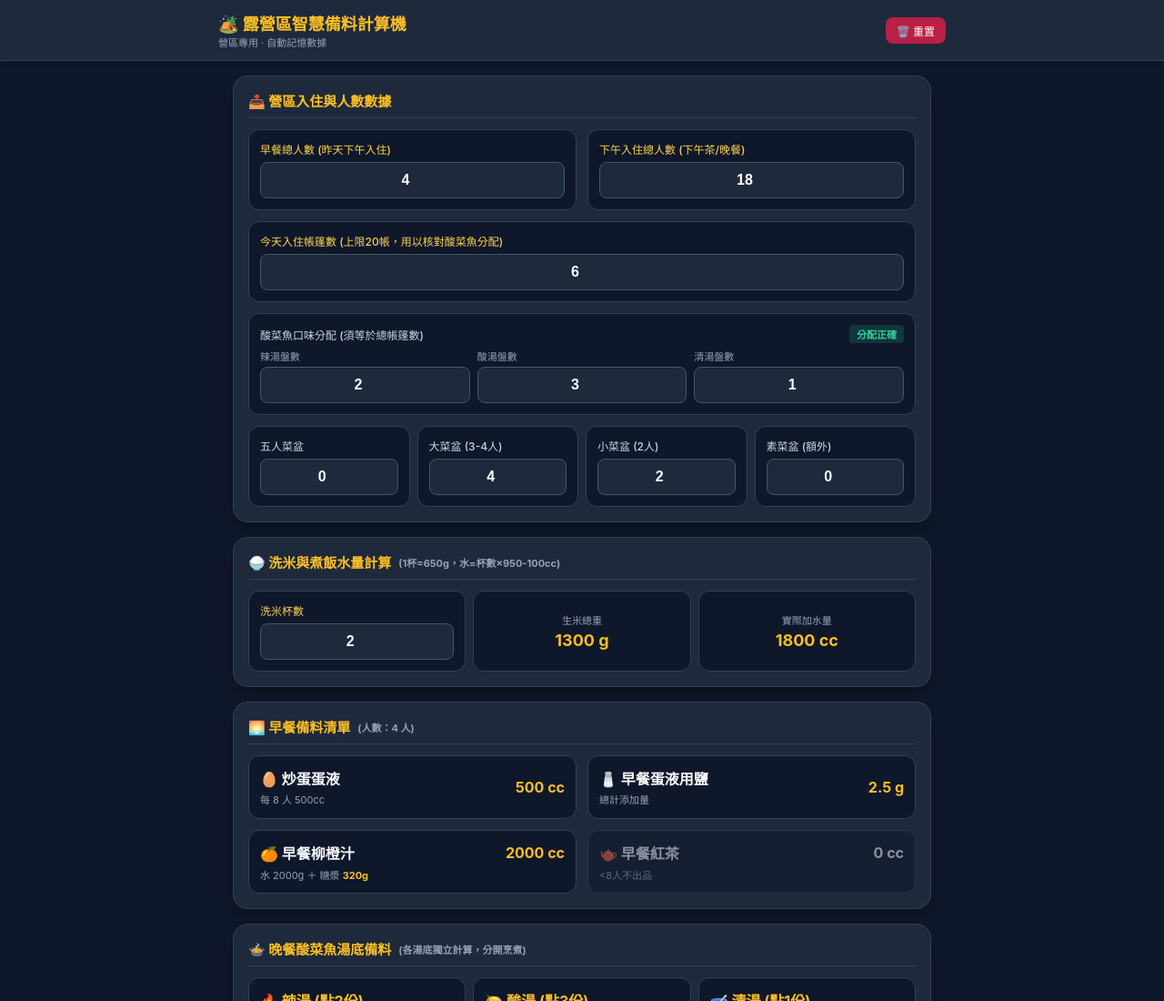
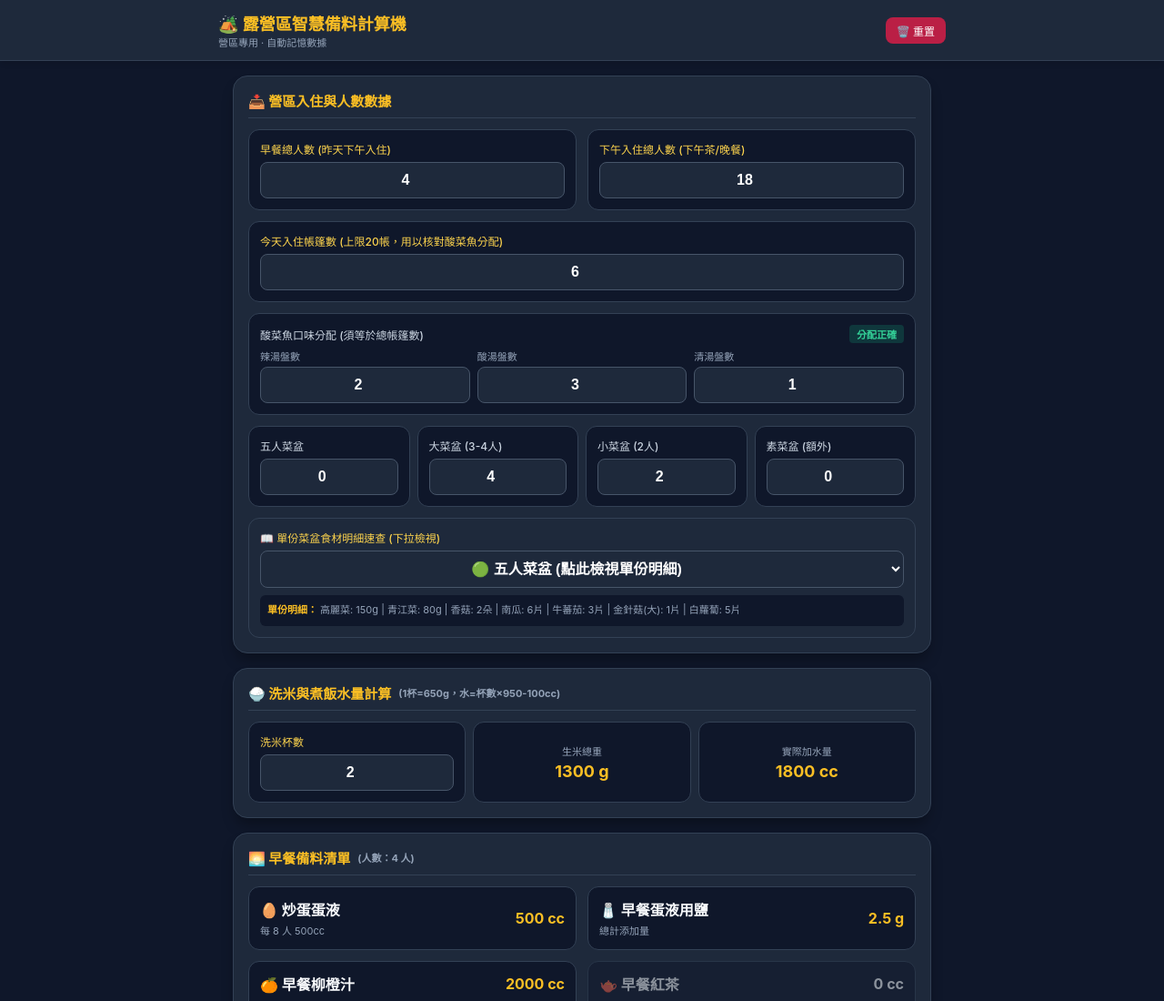
Before and after one commit to whdshwj/camp-calculator, a plain HTML site: page index.html in a window 1280 px wide. Shown: the top 1100 px of the page at 91% size. Drawn offline with Linux system fonts and the light colour scheme.

Commit message:
Enhance input styles and add basin detail dropdown
Updated input and select styles for better consistency and added a new dropdown for basin details.

```diff
--- a/index.html
+++ b/index.html
@@ -16,8 +16,9 @@
         h2 { font-size: 15px; color: #fbbf24; font-weight: bold; margin-bottom: 12px; display: flex; align-items: center; gap: 8px; border-bottom: 1px solid #334155; padding-bottom: 8px; }
         .sub-card { background-color: #0f172a; border: 1px solid #334155; border-radius: 12px; padding: 12px; margin-bottom: 12px; }
         label { display: block; font-size: 12px; font-weight: 500; color: #cbd5e1; margin-bottom: 6px; }
-        input[type="number"] { width: 100%; background-color: #1e293b; border: 1px solid #475569; border-radius: 8px; padding: 10px; font-size: 16px; font-weight: bold; text-align: center; color: #ffffff; outline: none; }
-        input[type="number"]:focus { border-color: #fbbf24; }
+        input[type="number"], select { width: 100%; background-color: #1e293b; border: 1px solid #475569; border-radius: 8px; padding: 10px; font-size: 16px; font-weight: bold; text-align: center; color: #ffffff; outline: none; }
+        input[type="number"]:focus, select:focus { border-color: #fbbf24; }
+        select { text-align-last: center; }
         .grid-2 { display: grid; grid-template-columns: 1fr 1fr; gap: 12px; }
         .grid-3 { display: grid; grid-template-columns: 1fr 1fr 1fr; gap: 8px; }
         .grid-4 { display: grid; grid-template-columns: repeat(2, 1fr); gap: 8px; }
@@ -106,6 +107,18 @@
                     <input type="number" id="basinVegan" min="0" value="0" oninput="calculate()">
                 </div>
             </div>
+
+            <!-- 下拉選單：單份菜盆食材速查 -->
+            <div class="sub-card" style="margin-top: 12px; margin-bottom:0; background-color: #1e293b;">
+                <label style="color: #fcd34d; margin-bottom:6px;">📖 單份菜盆食材明細速查 (下拉檢視)</label>
+                <select id="basinSelector" onchange="showBasinDetail()">
+                    <option value="five">🟢 五人菜盆 (點此檢視單份明細)</option>
+                    <option value="large">🟡 大菜盆 (3-4人) (點此檢視單份明細)</option>
+                    <option value="small">🟠 小菜盆 (2人) (點此檢視單份明細)</option>
+                    <option value="vegan">🟣 素菜盆 (額外) (點此檢視單份明細)</option>
+                </select>
+                <div id="basinDetailDisplay" class="text-xs" style="margin-top: 8px; line-height: 1.6; color: #94a3b8; background: #0f172a; padding: 8px; border-radius: 6px;"></div>
+            </div>
         </div>
 
         <!-- 區塊：洗米計算機 -->
@@ -164,8 +177,27 @@
             basinLarge: 4,
             basinSmall: 2,
             basinVegan: 0,
-            riceCups: 2
+            riceCups: 2,
+            basinSelector: 'five'
         };
+
+        const basinDetails = {
+            five: "高麗菜: 150g | 青江菜: 80g | 香菇: 2朵 | 南瓜: 6片 | 牛蕃茄: 3片 | 金針菇(大): 1片 | 白蘿蔔: 5片",
+            large: "高麗菜: 150g | 青江菜: 80g | 香菇: 2朵 | 南瓜: 5片 | 牛蕃茄: 2片 | 金針菇(大): 1片 | 白蘿蔔: 4片",
+            small: "高麗菜: 100g | 青江菜: 40g | 香菇: 1朵 | 南瓜: 3片 | 牛蕃茄: 1片 | 金針菇(小): 1片 | 白蘿蔔: 2片",
+            vegan: "高麗菜: 80g | 青江菜: 30g | 香菇: 1朵 | 南瓜: 3片 | 牛蕃茄: 1片 | 金針菇(小): 1片 | 白蘿蔔: 2片"
+        };
+
+        function showBasinDetail() {
+            const selectEl = document.getElementById('basinSelector');
+            const displayEl = document.getElementById('basinDetailDisplay');
+            const val = selectEl.value;
+            displayEl.innerHTML = `<span class="text-amber font-bold">單份明細：</span> ${basinDetails[val]}`;
+            // 順便儲存下拉選單狀態
+            const currentData = JSON.parse(localStorage.getItem(STORAGE_KEY) || '{}');
+            currentData.basinSelector = val;
+            saveData(currentData);
+        }
 
         function loadSavedData() {
             try {
@@ -182,6 +214,7 @@
             } catch (e) {
                 console.error('讀取記憶失敗:', e);
             }
+            showBasinDetail();
         }
 
         function saveData(data) {
@@ -221,7 +254,8 @@
                 basinLarge: parseInt(document.getElementById('basinLarge').value) || 0,
                 basinSmall: parseInt(document.getElementById('basinSmall').value) || 0,
                 basinVegan: parseInt(document.getElementById('basinVegan').value) || 0,
-                riceCups: parseFloat(document.getElementById('riceCups').value) || 0
+                riceCups: parseFloat(document.getElementById('riceCups').value) || 0,
+                basinSelector: document.getElementById('basinSelector').value
             };
 
             saveData(currentData);
@@ -246,7 +280,7 @@
                 sumStatusEl.className = "badge badge-danger";
             }
 
-            // 0. 洗米計算 (1杯=650g, 水=杯數*950 - 100cc)
+            // 0. 洗米計算
             const riceWeight = Math.round(riceCups * 650);
             const riceWater = riceCups > 0 ? Math.max(0, Math.round(riceCups * 950 - 100)) : 0;
             document.getElementById('riceWeightOut').textContent = `${riceWeight} g`;
@@ -339,7 +373,7 @@
                 </div>
             `;
 
-            // 3. 菜盆
+            // 3. 菜盆總計
             const vegCabbage = (basinFive * 150) + (basinLarge * 150) + (basinSmall * 100) + (basinVegan * 80);
             const vegBokChoy = (basinFive * 80) + (basinLarge * 80) + (basinSmall * 40) + (basinVegan * 30);
             const vegMushroom = (basinFive * 2) + (basinLarge * 2) + (basinSmall * 1) + (basinVegan * 1);
@@ -389,6 +423,7 @@
                     const el = document.getElementById(key);
                     if (el) el.value = defaultValues[key];
                 });
+                showBasinDetail();
                 calculate();
             }
         }
```
